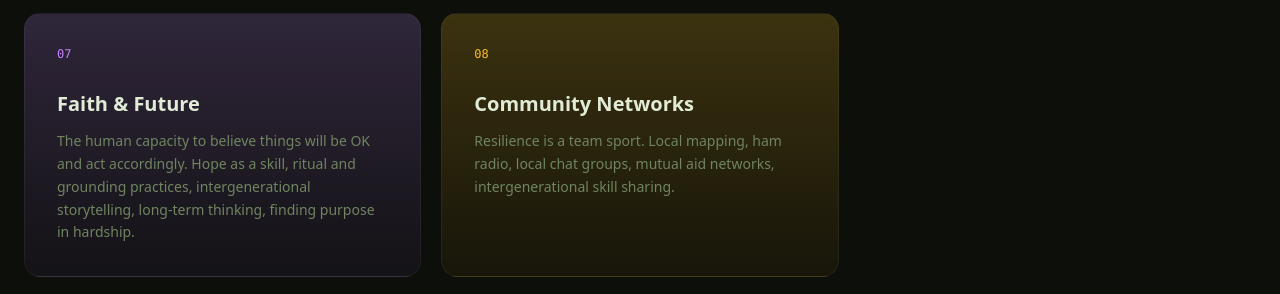
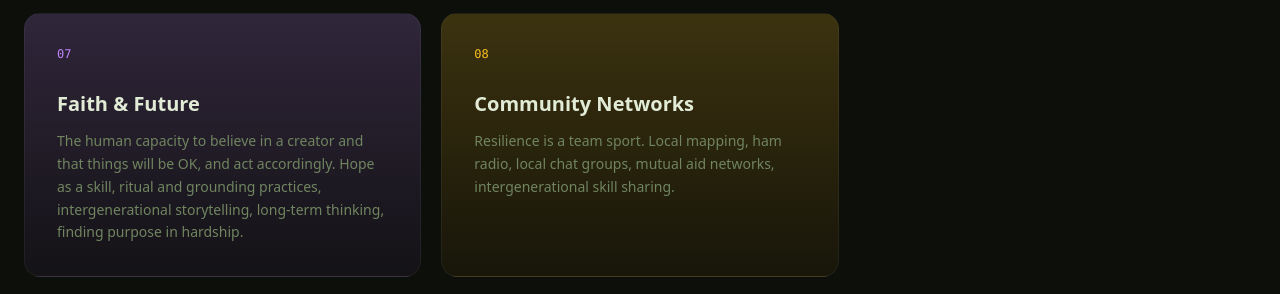
Before and after one commit to boktoday/okready-landing, a React (Vite) app: page / in a window 1280 px wide. Shown: the part 1660-1954 px from the top of the page. Built offline with nearby package versions, Linux system fonts and the light colour scheme.

Commit message:
Update Faith & Future description to include belief in a creator

```diff
--- a/src/components/Pillars.tsx
+++ b/src/components/Pillars.tsx
@@ -39,7 +39,7 @@ export default function Pillars() {
     {
       num: "07",
       title: "Faith & Future",
-      desc: "The human capacity to believe things will be OK and act accordingly. Hope as a skill, ritual and grounding practices, intergenerational storytelling, long-term thinking, finding purpose in hardship.",
+      desc: "The human capacity to believe in a creator and that things will be OK, and act accordingly. Hope as a skill, ritual and grounding practices, intergenerational storytelling, long-term thinking, finding purpose in hardship.",
       color: "purple",
     },
     {
```
